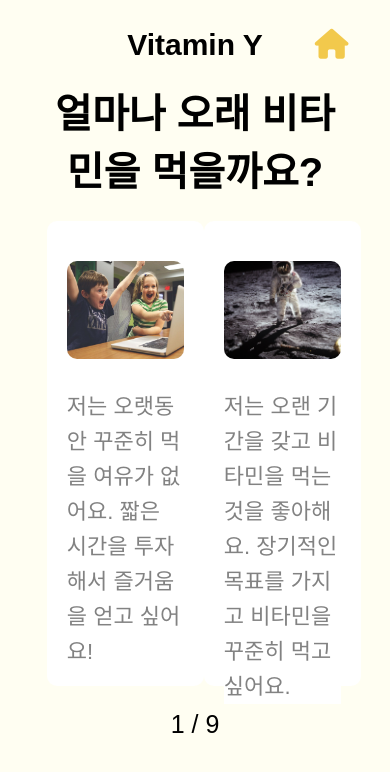
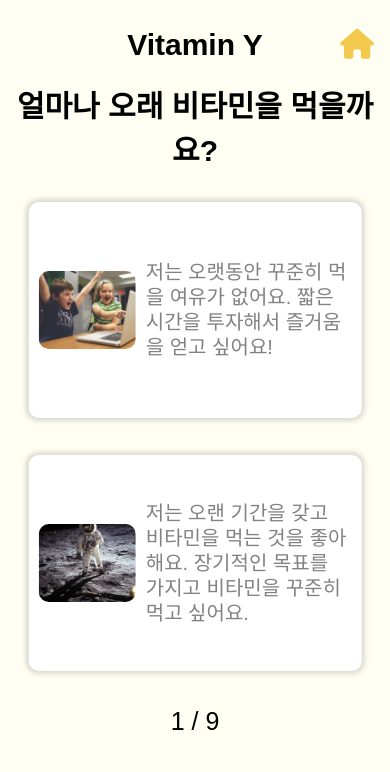
Before and after one commit to CodeSoom/project-react-3-Najeong-Kim, a React app: page /project-react-3-Najeong-Kim/choice/1 in a window 390 px wide. Shown: the top 772 px of the page. Built offline with nearby package versions, Linux system fonts and the light colour scheme; a web font is replaced by a local one.

Commit message:
ChoicePage Mobile 디자인

```diff
--- a/src/App.jsx
+++ b/src/App.jsx
@@ -25,7 +25,7 @@ import AllActivityPage from './pages/AllActivityPage';
 import Header from './styles/Header';
 
 const Container = styled.div({
-  width: '80%',
+  width: '95%',
   height: '90vh',
   position: 'absolute',
   left: '50%',
--- a/src/containers/ChoiceContainer.jsx
+++ b/src/containers/ChoiceContainer.jsx
@@ -8,7 +8,9 @@ import { selectChoice } from '../actions';
 
 import { choicesImages } from '../assets/images';
 
-import ChoiceButton from '../styles/ChoiceButton';
+import { Desktop, Mobile } from '../MediaQuery'
+
+import { ChoiceButton, MobileChoiceButton } from '../styles/ChoiceButton';
 
 import { LazyLoadImage } from 'react-lazy-load-image-component';
 
@@ -18,9 +20,25 @@ const Question = styled.h3({
   fontSize: '40px',
 });
 
+const MobileQuestion = styled.h3({
+  margin: '0',
+  height: '12vh',
+  textAlign: 'center',
+  fontSize: '30px',
+});
+
 const List = styled.ul({
   display: 'grid',
   gridTemplateColumns: 'repeat(2, 1fr)',
+  listStyle: 'none',
+  margin: '0',
+  padding: '0',
+});
+
+const MobileList = styled.ul({
+  display: 'grid',
+  gridTemplateRows: 'repeat(2, 1fr)',
+  height: '60vh',
   listStyle: 'none',
   margin: '0',
   padding: '0',
@@ -42,6 +60,7 @@ export default function ChoiceContainer({
 
   return (
     <div>
+      <Desktop>
         <Question>{question}</Question>
         <List>
           {choices.map((choice) => (
@@ -61,6 +80,28 @@ export default function ChoiceContainer({
             </Item>
           ))}
         </List>
+      </Desktop>
+      <Mobile>
+        <MobileQuestion>{question}</MobileQuestion>
+        <MobileList>
+          {choices.map((choice) => (
+            <Item key={choice.id}>
+              <MobileChoiceButton
+                type="button"
+                onClick={() => handleClick(choice.id)}
+              >
+                <div>
+                  <LazyLoadImage
+                    alt=''
+                    src={choicesImages[(choiceId - 1) * 2 + choice.id]}
+                  />
+                </div>
+                <p>{choice.text}</p>
+              </MobileChoiceButton>
+            </Item>
+          ))}
+        </MobileList>
+      </Mobile>
     </div>
   );
 }
--- a/src/styles/ChoiceButton.jsx
+++ b/src/styles/ChoiceButton.jsx
@@ -41,4 +41,43 @@ const ChoiceButton = styled.button({
   },
 });
 
-export default ChoiceButton;
+const MobileChoiceButton = styled.button({
+  display: 'grid',
+  gridTemplateColumns: 'auto 1fr',
+  alignItems: 'center',
+  padding: '10px',
+  backgroundColor: 'white',
+  color: '#828282',
+  border: 'none',
+  fontSize: '20px',
+  lineHeight: '25px',
+  textAlign: 'left',
+  height: '100%',
+  borderRadius: '10px',
+  cursor: 'pointer',
+  boxShadow: '0px 0px 5px 3px rgba(0, 0, 0, 0.15)',
+  '&:focus': {
+    outline: 'none',
+  },
+  '& > div': {
+    backgroundColor: 'inherit',
+    display: 'flex',
+    justifyContent: 'center',
+    alignItems: 'center',
+    '& img': {
+      width: '25vw',
+      maxWidth: '100px',
+      height: '20vw',
+      maxHeight: '80px',
+      objectFit: 'cover',
+      margin: '0 10px 0 0',
+      borderRadius: '10px',
+    },
+  },
+  '& p': {
+    margin: '10px 0',
+    backgroundColor: 'white',
+  },
+});
+
+export { ChoiceButton, MobileChoiceButton };
--- a/src/styles/Container.jsx
+++ b/src/styles/Container.jsx
@@ -2,10 +2,12 @@ import styled from '@emotion/styled';
 
 const Container = styled.div({
   display: 'grid',
-  height: '85%',
+  width: '80vw',
+  height: '80vh',
+  margin: 'auto',
   gridTemplateColumns: 'repeat(2, 1fr)',
   '& img': {
-    width: '90%',
+    width: '70%',
     height: 'auto',
     margin: 'auto',
   },
```
Lines whose indentation alone changed are shown as unchanged.
